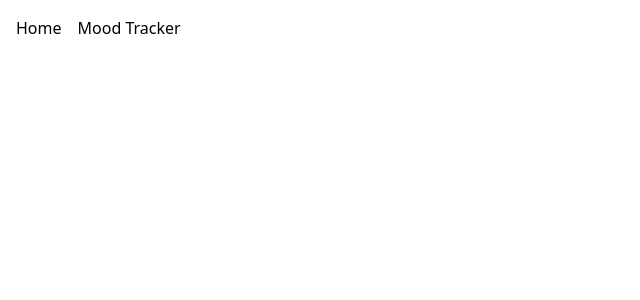
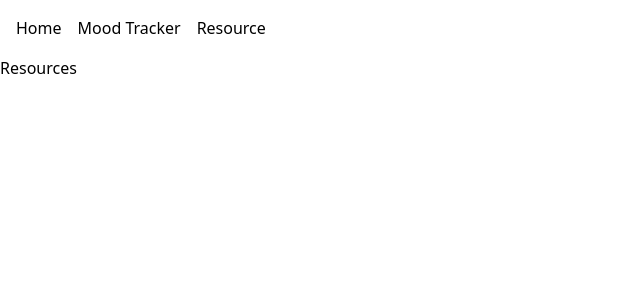
Before and after one commit to Noskathon-Lite/Error_404, a React (Create React App) app in the folder frontend/: page /resource in a window 1280 px wide. Before the commit this address had no page. Shown: the top 300 px of the page, without its empty margins (0-640 px from the left). Built offline with nearby package versions, Linux system fonts and the light colour scheme.

Commit message:
Resource page added

```diff
--- a/frontend/src/App.js
+++ b/frontend/src/App.js
@@ -1,4 +1,5 @@
 import Home from './Home';
+import Resource from './Resource';
 import MoodTracker from './MoodTracker';
 import { BrowserRouter as Router , Routes ,  Route , Link } from 'react-router-dom';
 
@@ -10,11 +11,13 @@ function App() {
           <ul className='flex m-2'>
             <li className='m-2'><Link to="/">Home</Link></li>
             <li className='m-2'><Link to="/mood-tracker">Mood Tracker</Link></li>
+            <li className='m-2'><Link to="/resource">Resource</Link></li>
           </ul>
         </nav>
         <Routes>
           <Route path="/" element={<Home />} />
           <Route path="/mood-tracker" element={<MoodTracker />} />
+          <Route path="/resource" element={<Resource />} />
         </Routes>
       </Router>
     </div>
--- /dev/null
+++ b/frontend/src/Resource.js
@@ -0,0 +1,7 @@
+const Resource = () => {
+    return (
+        <h1>Resources</h1>
+    )
+}
+
+export default Resource;
```
